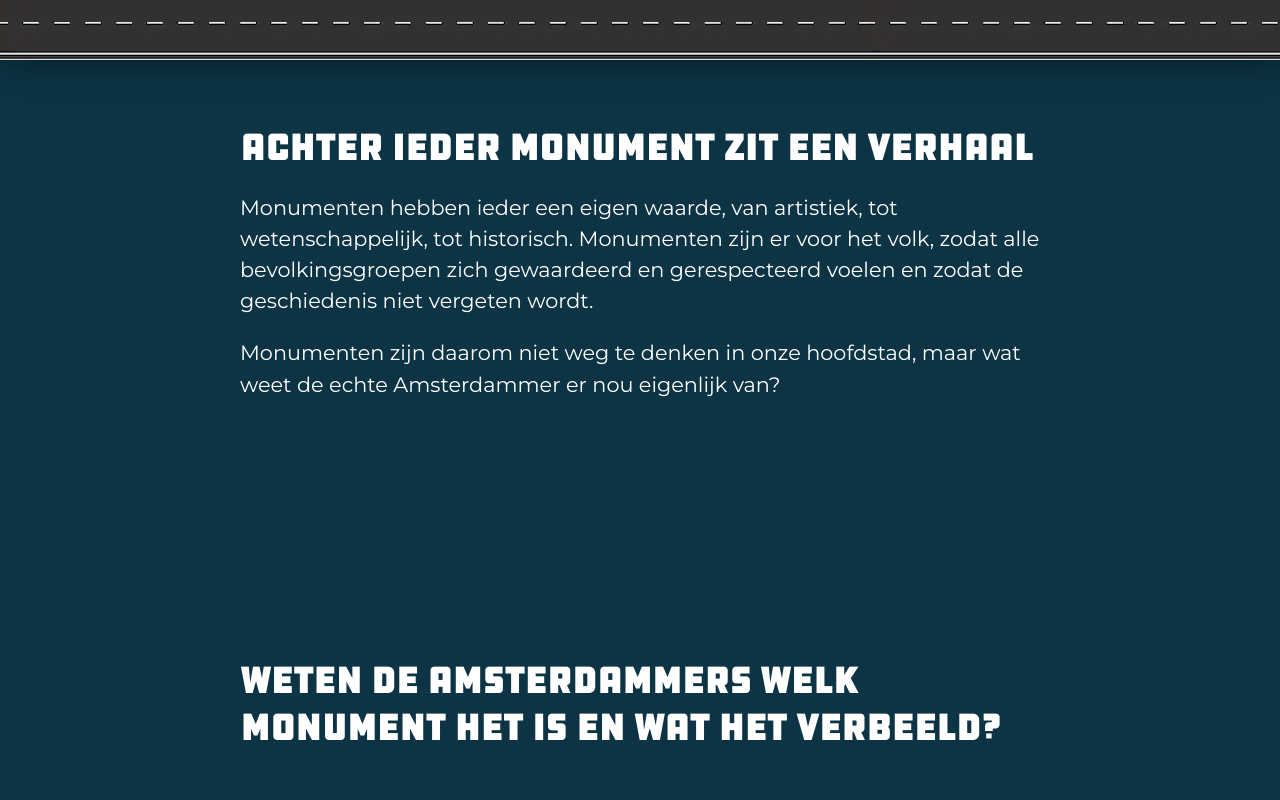
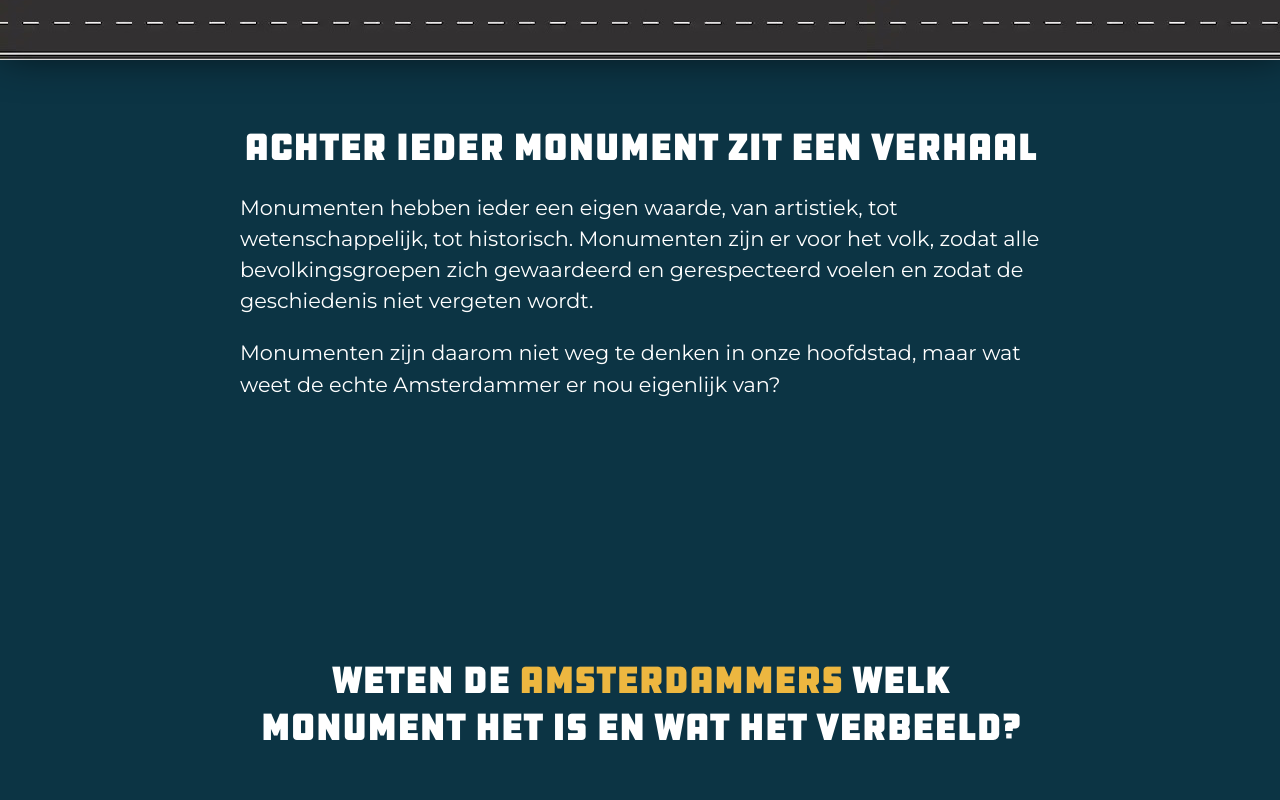
Before and after one commit to SamSlotemaker/datastory-amsterdamse-monumenten, a plain HTML site: page index.html in a window 1280 px wide. Shown: the part 740-1540 px from the top of the page. Drawn offline with Linux system fonts and the light colour scheme.

Commit message:
geel amsterdam

```diff
--- a/index.html
+++ b/index.html
@@ -26,7 +26,7 @@
                         nou
                         eigenlijk van?</span></p>
             </div>
-            <h2>Weten de Amsterdammers welk monument het is en wat het verbeeld?</h2>
+            <h2>Weten de <span>Amsterdammers</span> welk monument het is en wat het verbeeld?</h2>
             <section>
                 <p>
                     Wij zijn de straat op gegaan en hebben aan de echte Amsterdammers gevraagd of ze ons konden
--- a/style/style.css
+++ b/style/style.css
@@ -89,9 +89,12 @@ h3 {
 }
 
 .introduction h2 {
-    position: static;
-    text-align: left;
+    text-align: center;
     font-size: 2.3em;
+}
+
+.introduction h2 span {
+    color: #EDB740;
 }
 
 .introduction p {
```
